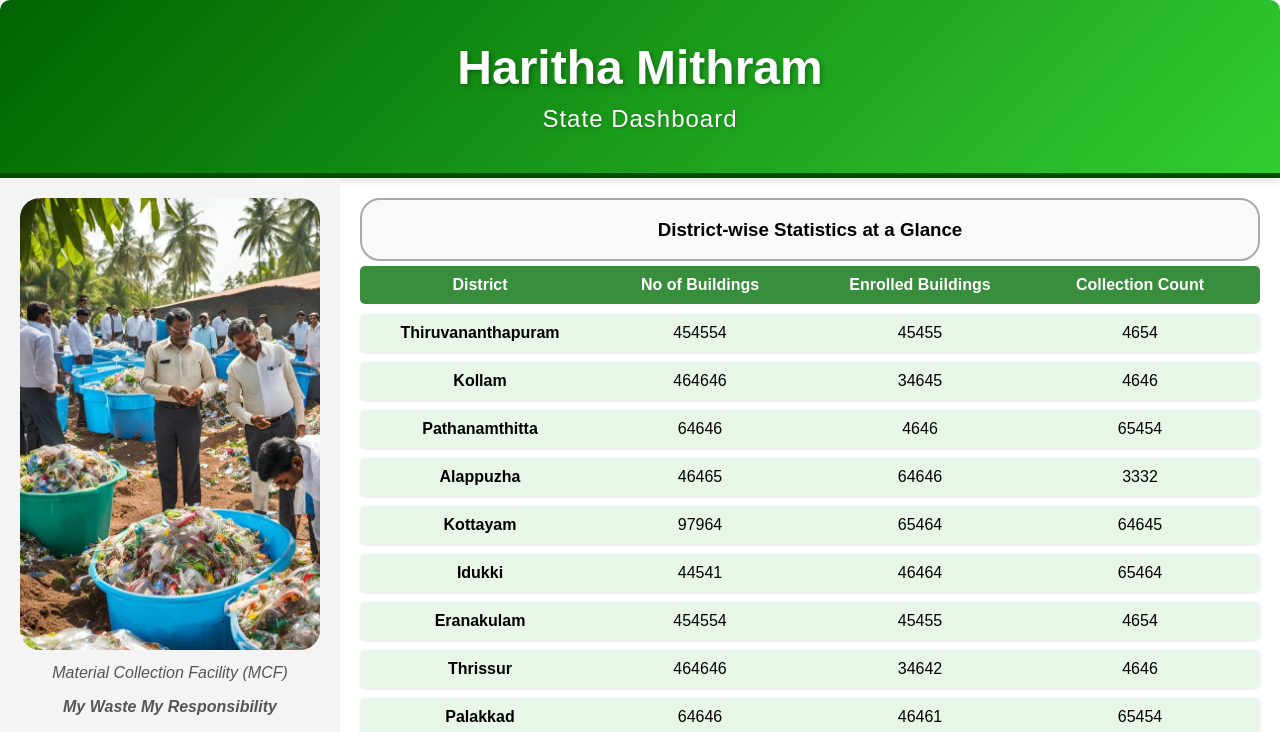
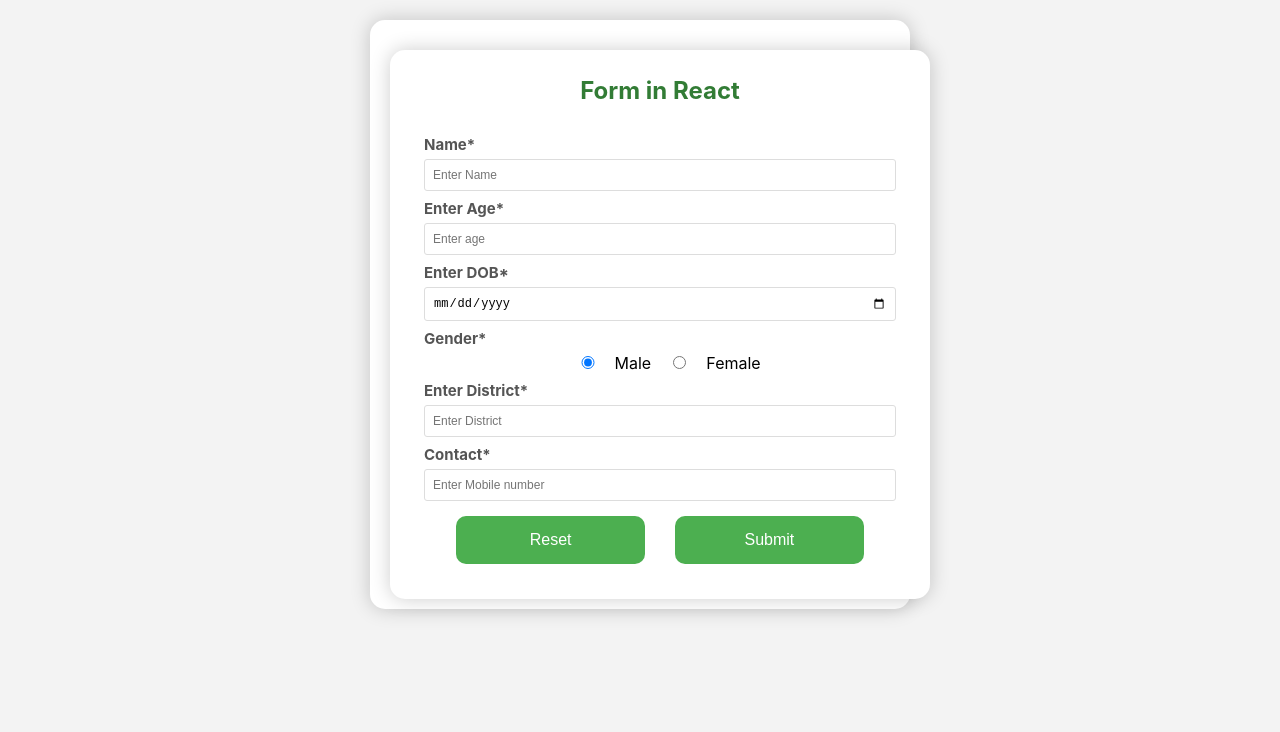
Before and after one commit to technokerala/hma-dash-frontend, a React (Create React App) app: page / in a window 1280 px wide. Shown: the top 732 px of the page. Built offline with nearby package versions, Linux system fonts and the light colour scheme.

Commit message:
Savedata included

```diff
--- a/src/App.js
+++ b/src/App.js
@@ -1,9 +1,11 @@
 import Home from "./Pages/Home";
+import Savedata from "./Pages/Savedata";
 function App() {
   return (
     <div className="App">
-          <Home />
 
+      <Savedata />
+      {/*<Home />*/}
     </div>
   );
 }
--- a/src/Pages/Home.jsx
+++ b/src/Pages/Home.jsx
@@ -1,5 +1,5 @@
 import homeImage from "../img/Home-pic.jpg";
-import {styles} from "../Styles" ;
+import { styles } from "../Styles";
 import Statedash from "./Statedash";
 import Footer from "./Footer";
 
@@ -37,7 +37,6 @@ function Home() {
           </div>
           <Statedash />
           <Footer />
-
         </div>
       </div>
     </div>
--- /dev/null
+++ b/src/Pages/Savedata.jsx
@@ -0,0 +1,127 @@
+import { React, useState } from "react";
+import "../Savedata.css";
+
+function Savedata() {
+
+
+  const [name, setName] = useState("");
+  const [age, setAge] = useState("");
+  const [dob, setDob] = useState("");
+  const [gender, setGender] = useState("male");
+  const [district, setDistrict] = useState("");
+  const [contact, setContact] = useState("");
+
+  const handleSubmit = (e) => {
+    e.preventDefault();
+    console.log(
+      name,
+      age,
+      dob,
+      gender,
+      district,
+      contact
+    );
+    // Add your form submission logic here
+  };
+
+  const handleReset = () => {
+    // Reset all state variables here
+    setName("");
+    setAge("");
+    setDob("");
+    setGender("male");
+    setDistrict("");
+    setContact("");
+
+  };
+
+  return (
+    <div className="App">
+      <h1>Form in React</h1>
+      <fieldset>
+        <form action="#" method="get">
+          <label for="name">Name*</label>
+          <input
+            type="text"
+            name="name"
+            id="name"
+            value={name}
+            onChange={(e) => setName(e.target.value)}
+            placeholder="Enter Name"
+            required
+          />
+          <label for="age">Enter Age* </label>
+          <input
+            type="text"
+            name="age"
+            id="age"
+            value={age}
+            onChange={(e) => setAge(e.target.value)}
+            placeholder="Enter age"
+            required
+          />
+        <label for="dob">Enter DOB* </label>
+          <input
+            type="date"
+            name="dob"
+            id="dob"
+            value={dob}
+            onChange={(e) => setDob(e.target.value)}
+            placeholder="Enter DOB"
+            required
+          />
+           <label for="gender">Gender*</label>
+          <input
+            type="radio"
+            name="gender"
+            value="male"
+            id="male"
+            checked={gender === "male"}
+            onChange={(e) => setGender(e.target.value)}
+          />
+          Male
+          <input
+            type="radio"
+            name="gender"
+            value="female"
+            id="female"
+            checked={gender === "female"}
+            onChange={(e) => setGender(e.target.value)}
+          />
+          Female
+
+        <label for="age">Enter District* </label>
+          <input
+            type="text"
+            name="district"
+            id="district"
+            value={district}
+            onChange={(e) => setDistrict(e.target.value)}
+            placeholder="Enter District"
+            required
+          />
+
+          <label for="tel">Contact*</label>
+          <input
+            type="tel"
+            name="contact"
+            id="contact"
+            value={contact}
+            onChange={(e) => setContact(e.target.value)}
+            placeholder="Enter Mobile number"
+            required
+          />
+
+          <button type="reset" value="reset" onClick={() => handleReset()}>
+            Reset
+          </button>
+          <button type="submit" value="Submit" onClick={(e) => handleSubmit(e)}>
+            Submit
+          </button>
+        </form>
+      </fieldset>
+    </div>
+  );
+}
+
+export default Savedata;
--- /dev/null
+++ b/src/Savedata.css
@@ -0,0 +1,79 @@
+body {
+    background: #f3f3f3;
+    text-align: center;
+}
+.App {
+    background-color: #fff;
+    border-radius: 15px;
+    box-shadow: 0 0 20px rgba(0, 0, 0, 0.2);
+    padding: 10px 20px;
+    transition: transform 0.2s;
+    width: 500px;
+    text-align: center;
+    margin: auto;
+    margin-top: 20px;
+}
+
+h1 {
+    font-size: x-large;
+    text-align: center;
+    color: #327c35;
+}
+
+fieldset {
+    border: none;
+}
+
+input {
+    display: block;
+    width: 100%;
+    /* margin-bottom: 15px; */
+    padding: 8px;
+    box-sizing: border-box;
+    border: 1px solid #ddd;
+    border-radius: 3px;
+    font-size: 12px;
+}
+input[type="radio"],
+input[type="checkbox"] {
+    display: inline;
+    width: 10%;
+}
+select {
+    display: block;
+    width: 100%;
+    margin-bottom: 15px;
+    padding: 10px;
+    box-sizing: border-box;
+    border: 1px solid #ddd;
+    border-radius: 5px;
+}
+
+label {
+    font-size: 15px;
+    display: block;
+    width: 100%;
+    margin-top: 8px;
+    margin-bottom: 5px;
+    text-align: left;
+    color: #555;
+    font-weight: bold;
+}
+
+button {
+    padding: 15px;
+    border-radius: 10px;
+    margin: 15px;
+    border: none;
+    color: white;
+    cursor: pointer;
+    background-color: #4caf50;
+    width: 40%;
+    font-size: 16px;
+}
+textarea {
+    resize: none;
+    width: 98%;
+    min-height: 100px;
+    max-height: 150px;
+}
```
